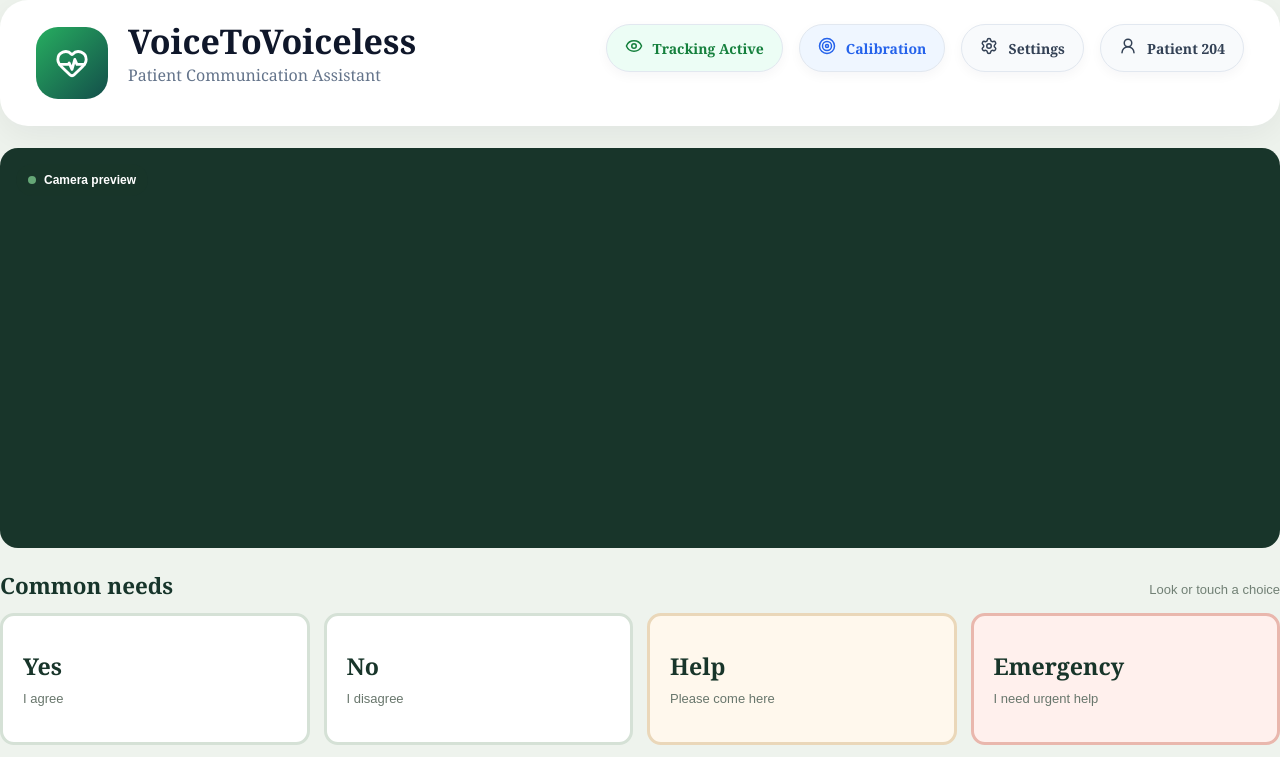
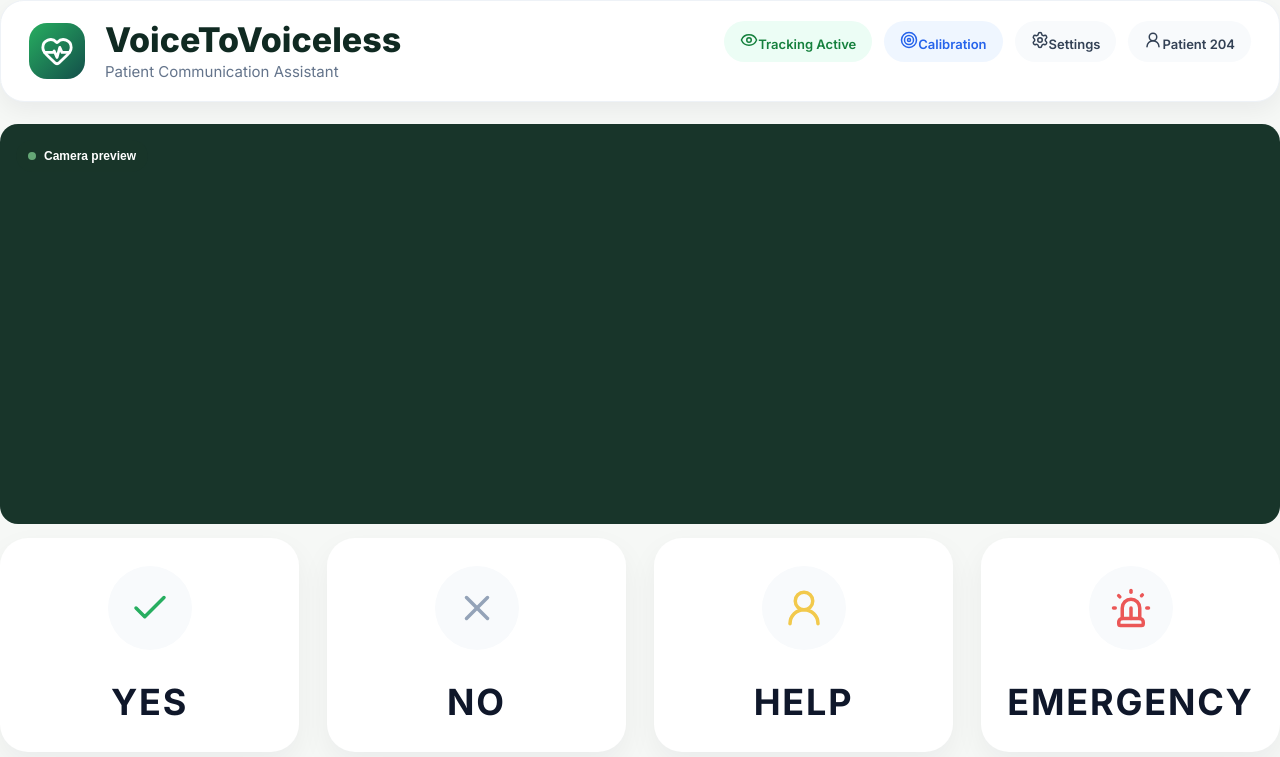
Before and after one commit to Voice-To-Voiceless/Voice-To-Voiceless, a React (Vite) app in the folder app/frontend/: page / in a window 1280 px wide. Shown: the top 757 px of the page. Built offline with nearby package versions, Linux system fonts and the light colour scheme.

Commit message:
Redesign communication board with modern action cards and reusable components

```diff
--- a/app/frontend/App.tsx
+++ b/app/frontend/App.tsx
@@ -1,13 +1,13 @@
 import React from 'react';
 import { StatusBar } from 'react-native';
 import { SafeAreaProvider } from 'react-native-safe-area-context';
-import CommunicationScreen from './src/screens/CommunicationScreen/CommunicationScreen';
+import { BrowserTrackingApp } from './src/browser/BrowserTrackingApp';
 
 function App() {
   return (
     <SafeAreaProvider>
       <StatusBar barStyle="dark-content" />
-      <CommunicationScreen />
+      <BrowserTrackingApp />
     </SafeAreaProvider>
   );
 }
--- a/app/frontend/index.html
+++ b/app/frontend/index.html
@@ -3,6 +3,9 @@
   <head>
     <meta charset="UTF-8" />
     <meta name="viewport" content="width=device-width, initial-scale=1.0" />
+    <link rel="preconnect" href="https://fonts.googleapis.com">
+    <link rel="preconnect" href="https://fonts.gstatic.com" crossorigin>
+    <link href="https://fonts.googleapis.com/css2?family=Inter:wght@400;500;600;700;800&display=swap" rel="stylesheet">
     <title>V2VL Eye Tracking Prototype</title>
   </head>
   <body>
--- a/app/frontend/src/browser/BrowserTrackingApp.tsx
+++ b/app/frontend/src/browser/BrowserTrackingApp.tsx
@@ -11,6 +11,9 @@
 import { ActionDefinition, ActionId, COMMUNICATION_ACTIONS } from '../types/communication';
 import { NormalizedGazePoint } from '../vision/gazeTypes';
 import AppLayout from "../components/layout/AppLayout";
+import CommunicationBoard from "../components/communication/CommunicationBoard";
+
+import type { CommunicationAction } from "../components/communication";
 
 const DWELL_DURATION_MS = 1200;
 const MODEL_PATH = '/models/face_landmarker.task';
@@ -616,28 +619,14 @@
         )}
       </div>
 
-      <section ref={boardRef} className="board-section">
-        <div className="section-heading">
-          <h2>Common needs</h2>
-          <span>Look or touch a choice</span>
-        </div>
-        <div className={`action-grid ${activeTarget ? 'has-gaze-target' : ''}`}>
-          {COMMUNICATION_ACTIONS.map(action => (
-            <button
-              key={action.id}
-              type="button"
-              data-action-id={action.id}
-              aria-pressed={selectedAction === action.id}
-              className={`action-card ${action.tone} ${activeTarget === action.id ? 'gaze-active' : ''} ${selectedAction === action.id ? 'selected' : ''}`}
-              onClick={() => handleTouchSelection(action)}>
-              <span className="action-label">{action.label}</span>
-              <span className="action-description">{action.description}</span>
-              {selectedAction === action.id && <span className="selected-marker">Chosen</span>}
-              {activeTarget === action.id && <span className="dwell-progress" style={{ width: `${dwellProgress * 100}%` }} />}
-            </button>
-          ))}
-        </div>
-      </section>
+      <CommunicationBoard
+        actions={COMMUNICATION_ACTIONS}
+        boardRef={boardRef}
+        activeTarget={activeTarget}
+        selectedAction={selectedAction}
+        dwellProgress={dwellProgress * 100}
+        onActionSelect={handleTouchSelection}
+      />
 
       <button type="button" className="tracking-button" onClick={tracking ? stopTracking : startTracking} disabled={faceRecognition}>
         {tracking ? 'Stop eye tracking' : 'Start eye tracking'}
--- a/app/frontend/src/browser/browserStyles.css
+++ b/app/frontend/src/browser/browserStyles.css
@@ -1,3 +1,23 @@
+* {
+  margin: 0;
+  padding: 0;
+  box-sizing: border-box;
+}
+
+html,
+body,
+#root {
+  width: 100%;
+  min-height: 100%;
+}
+
+body {
+  font-family: "Inter", sans-serif;
+  background: #F6F8F6;
+  color: #0F172A;
+  min-width: 320px;
+}
+
 :root {
   color: #17352b;
   background: #eef3ed;
@@ -5,8 +25,6 @@
   font-synthesis: none;
 }
 
-* { box-sizing: border-box; }
-body { margin: 0; min-width: 320px; }
 button { font: inherit; }
 
 .tracking-app { max-width: 1040px; margin: 0 auto; padding: 28px 28px 24px; }
--- a/app/frontend/src/components/badge/badge.css
+++ b/app/frontend/src/components/badge/badge.css
@@ -1,26 +1,12 @@
-.badge{
+.badge {
 
-    display:flex;
+    padding: 10px 16px;
 
-    align-items:center;
+    border-radius: 999px;
 
-    gap:10px;
+    font-size: 13px;
 
-    padding:12px 18px;
-
-    border-radius:999px;
-
-    border:1px solid #E2E8F0;
-
-    background:white;
-
-    font-size:14px;
-
-    font-weight:600;
-
-    transition:.25s;
-
-    box-shadow:0 4px 12px rgba(15,23,42,.04);
+    font-weight: 600;
 }
 
 .badge:hover{
--- a/app/frontend/src/components/communication/CommunicationBoard/CommunicationBoard.tsx
+++ b/app/frontend/src/components/communication/CommunicationBoard/CommunicationBoard.tsx
@@ -1,91 +1,82 @@
 import "./CommunicationBoard.css";
 
 import { Check, Droplets, Siren, Toilet, UserRound, Utensils, X } from "lucide-react";
+import type { ReactNode } from "react";
 
 import CommunicationGrid from "../CommunicationGrid";
 import SelectionAnimation from "../SelectionAnimation";
 import SelectionProgress from "../SelectionProgress";
 
 import type { CommunicationAction } from "../types";
+import type { CommunicationBoardProps } from "./CommunicationBoard.types";
 
-const actions: CommunicationAction[] = [
-    {
-        id: "yes",
-        title: "Yes",
-        subtitle: "I agree",
-        color: "#27AE60",
-        icon: <Check size={42} />,
-    },
-    {
-        id: "no",
-        title: "No",
-        subtitle: "I disagree",
-        color: "#94A3B8",
-        icon: <X size={42} />,
-    },
-    {
-        id: "help",
-        title: "Help",
-        subtitle: "Need assistance",
-        color: "#F2C94C",
-        icon: <UserRound size={42} />,
-    },
-    {
-        id: "emergency",
-        title: "Emergency",
-        subtitle: "Immediate help",
-        color: "#EB5757",
-        icon: <Siren size={42} />,
-    },
-    {
-        id: "water",
-        title: "Water",
-        subtitle: "I need a drink",
-        color: "#2F80ED",
-        icon: <Droplets size={42} />,
-    },
-    {
-        id: "food",
-        title: "Food",
-        subtitle: "I am hungry",
-        color: "#F2994A",
-        icon: <Utensils size={42} />,
-    },
-    {
-        id: "bathroom",
-        title: "Bathroom",
-        subtitle: "Need the bathroom",
-        color: "#9B51E0",
-        icon: <Toilet size={42} />,
-    },
-    {
-        id: "nurse",
-        title: "Nurse",
-        subtitle: "Call the nurse",
-        color: "#2D9CDB",
-        icon: <UserRound size={42} />,
-    },
-];
+const actionIcons: Record<string, ReactNode> = {
+    yes: <Check size={42} />,
+    no: <X size={42} />,
+    help: <UserRound size={42} />,
+    emergency: <Siren size={42} />,
+    water: <Droplets size={42} />,
+    food: <Utensils size={42} />,
+    bathroom: <Toilet size={42} />,
+    nurse: <UserRound size={42} />,
+};
 
-export default function CommunicationBoard() {
+const actionColors: Record<string, string> = {
+    yes: "#27AE60",
+    no: "#94A3B8",
+    help: "#F2C94C",
+    emergency: "#EB5757",
+    water: "#2F80ED",
+    food: "#F2994A",
+    bathroom: "#9B51E0",
+    nurse: "#2D9CDB",
+};
+
+function toCommunicationAction(action: CommunicationBoardProps["actions"][number]): CommunicationAction {
+    return {
+        id: action.id,
+        title: action.label,
+        subtitle: action.description,
+        color: actionColors[action.id],
+        icon: actionIcons[action.id],
+    };
+}
+
+export default function CommunicationBoard({
+    actions,
+    boardRef,
+    activeTarget,
+    selectedAction,
+    dwellProgress,
+    onActionSelect,
+}: CommunicationBoardProps) {
+    const communicationActions = actions.map(toCommunicationAction);
+
     return (
-        <section className="communication-board">
+        <div ref={boardRef} className="communication-board">
             <CommunicationGrid
-                actions={actions}
-                hoveredActionId="help"
-                progress={72}
+                actions={communicationActions}
+                hoveredActionId={activeTarget}
+                selectedActionId={selectedAction}
+                progress={dwellProgress}
+                onActionPress={(action) => {
+                    const selected = actions.find((item) => item.id === action.id);
+                    if (selected) {
+                        onActionSelect(selected);
+                    }
+                }}
             />
 
             <SelectionProgress
-                title="Help"
-                progress={72}
-                visible
+                title={communicationActions.find((action) => action.id === selectedAction)?.title ?? ""}
+                progress={dwellProgress}
+                visible={selectedAction !== null}
             />
 
             <SelectionAnimation
-                visible={false}
-                message="Help selected"
+                visible={selectedAction !== null}
+                message={selectedAction ? "Action selected" : ""}
             />
-        </section>
+        </div>
     );
 }
--- a/app/frontend/src/components/communication/CommunicationCard/CommunicationCard.css
+++ b/app/frontend/src/components/communication/CommunicationCard/CommunicationCard.css
@@ -14,7 +14,9 @@
 
     width:100%;
 
-    aspect-ratio:1;
+    min-height:210px;
+
+    padding:28px;
 
     border:none;
 
@@ -37,7 +39,9 @@
 
 .communication-card:hover{
 
-    transform:translateY(-6px);
+    transform:
+        translateY(-6px)
+        scale(1.02);
 
     box-shadow:
         0 18px 40px rgba(15,23,42,.12);
@@ -51,22 +55,38 @@
 
     align-items:center;
 
-    font-size:70px;
+    width:84px;
+
+    height:84px;
+
+    border-radius:50%;
+
+    background:#F8FAFC;
+
+    margin-bottom:8px;
+}
+
+.communication-card__icon svg{
+
+    width:42px;
+
+    height:42px;
 }
 
 .communication-card__title{
 
     margin:0;
 
-    font-size:28px;
+    font-size:24px;
 
-    font-weight:700;
+    font-weight:800;
 
-    letter-spacing:.03em;
+    letter-spacing:.05em;
 
-    color:#0F172A;
+    text-transform:uppercase;
+
+    color:#102A22;
 }
-
 .communication-card--hover{
 
     transform:scale(1.03);
--- a/app/frontend/src/components/communication/CommunicationCard/CommunicationCard.tsx
+++ b/app/frontend/src/components/communication/CommunicationCard/CommunicationCard.tsx
@@ -41,10 +41,9 @@
                 {action.icon}
             </div>
 
-            <h3 className="communication-card__title">
-                {action.title}
-            </h3>
-
+           <h2 className="communication-card__title">
+    {action.title.toUpperCase()}
+</h2>
             {state === "progress" && (
                 <div className="communication-card__progress">
 
--- a/app/frontend/src/components/layout/Header/Header.css
+++ b/app/frontend/src/components/layout/Header/Header.css
@@ -3,15 +3,15 @@
     justify-content: space-between;
     align-items: center;
 
-    padding: 24px 36px;
-
-    margin-bottom: 32px;
+    padding: 20px 28px;
 
     background: #FFFFFF;
 
-    border-radius: 28px;
+    border-radius: 24px;
 
-    box-shadow: 0 10px 35px rgba(15,23,42,.06);
+    box-shadow: 0 8px 24px rgba(15, 23, 42, .06);
+
+    border: 1px solid #EEF2F7;
 }
 
 .app-header__brand {
@@ -22,14 +22,18 @@
 }
 
 .app-header__logo {
-    width: 72px;
-    height: 72px;
+
+    width: 56px;
+
+    height: 56px;
+
+    border-radius: 18px;
 
     display: flex;
+
     justify-content: center;
+
     align-items: center;
-
-    border-radius: 22px;
 
     background: linear-gradient(
         135deg,
@@ -38,29 +42,41 @@
     );
 
     color: white;
+
+    flex-shrink: 0;
 }
 
 .app-header__title {
+
     margin: 0;
 
     font-size: 34px;
-    font-weight: 700;
 
-    color: #0F172A;
+    font-weight: 800;
+
+    line-height: 1.1;
+
+    color: #102A22;
 }
 
 .app-header__subtitle {
-    margin-top: 6px;
+
+    margin-top: 4px;
+
+    font-size: 15px;
 
     color: #64748B;
-
-    font-size: 16px;
 }
 
 .app-header__actions {
+
     display: flex;
+
     align-items: center;
-    gap: 16px;
+
+    gap: 12px;
+
+    flex-wrap: wrap;
 }
 
 @media (max-width:1100px){
```
Also changed, not shown: app/frontend/src/components/communication/CommunicationBoard/CommunicationBoard.types.ts (added, +17 -0 lines).
